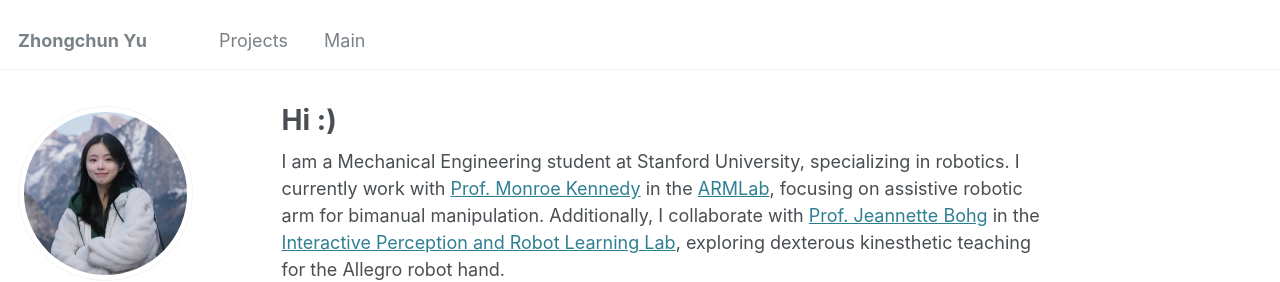
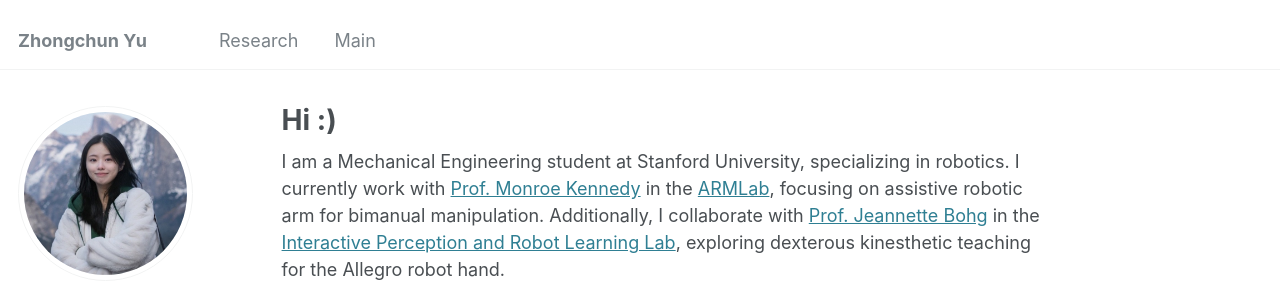
Before and after one commit to yuzhongchun17/yuzhongchun17.github.io, a Jekyll site: the page built from _pages/about.md, in a window 1280 px wide. Shown: the top 282 px of the page. Built offline with Jekyll 4.4.1, drawn with Linux system fonts in a browser that asks for light colours.

Commit message:
Update navigation.yml (to reserach.html)

```diff
--- a/_data/navigation.yml
+++ b/_data/navigation.yml
@@ -5,8 +5,8 @@
 # prevent it from being included in the site.
 
 main:
-   - title: "Projects"
-     url: /publications/
+   - title: "Research"
+     url: /research/
 
   # - title: "Talks"
   #   url: /talks/
```
